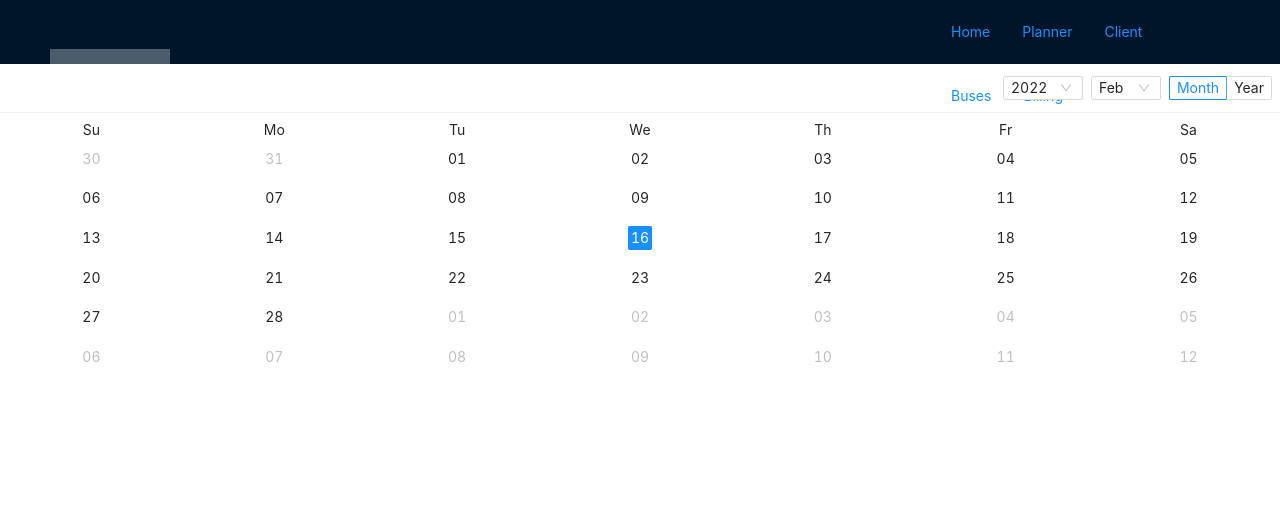
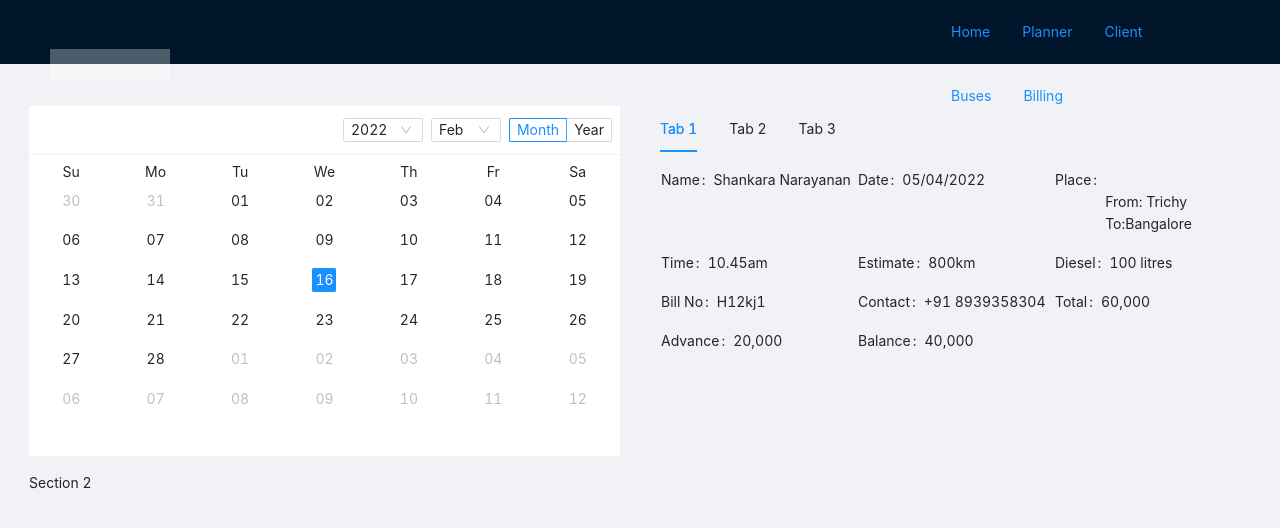
Before and after one commit to msShanky/Bus-Booking-Application, a Next.js app: page / in a window 1280 px wide. Shown: the top 528 px of the page. Built offline with nearby package versions, Linux system fonts and the light colour scheme.

Commit message:
Basic components for Section One

```diff
--- a/src/components/AppLayout.tsx
+++ b/src/components/AppLayout.tsx
@@ -5,9 +5,9 @@ const { Content } = Layout;
 
 const AppLayout: FunctionComponent = ({ children }) => {
 	return (
-		<Layout className="layout">
+		<Layout hasSider={false} className="layout">
 			<AppHeader />
-			<Content>{children}</Content>
+			<Content className="app-container">{children}</Content>
 		</Layout>
 	);
 };
--- a/src/pages/index.tsx
+++ b/src/pages/index.tsx
@@ -1,17 +1,92 @@
 import type { NextPage } from "next";
-import { Calendar } from "antd";
+import { Calendar, Col, Descriptions, Row, Space, Tabs } from "antd";
 import Layout from "../components/AppLayout";
+const { TabPane } = Tabs;
 
 const Home: NextPage = () => {
 	const onPanelChange = (event: any) => {
 		console.log("DATE CHANGE EVENT", event);
 	};
+
+	const onTabChange = (event: any) => {
+		console.log("THE CHANGE EVENT ON TAB", event);
+	};
+
 	return (
 		<Layout>
+			<Space className="sectionContainer" size={16} direction="vertical">
+				<Row className="sectionOneRow" wrap={false} align="middle" justify="space-around" gutter={[40, 0]}>
+					<Col span={12}>
+						<Calendar style={{ height: "350px" }} fullscreen={false} onPanelChange={onPanelChange} />
+					</Col>
+					<Col span={12}>
+						<Tabs className="tabContainer" defaultActiveKey="1" onChange={onTabChange}>
+							<TabPane tab="Tab 1" key="1">
+								<Descriptions layout="horizontal">
+									<Descriptions.Item label="Name">Shankara Narayanan</Descriptions.Item>
+									<Descriptions.Item label="Date">05/04/2022</Descriptions.Item>
+									<Descriptions.Item label="Place">
+										<br />
+										From: Trichy
+										<br />
+										To:Bangalore
+									</Descriptions.Item>
+									<Descriptions.Item label="Time">10.45am</Descriptions.Item>
+									<Descriptions.Item label="Estimate">800km</Descriptions.Item>
+									<Descriptions.Item label="Diesel">100 litres</Descriptions.Item>
+									<Descriptions.Item label="Bill No">H12kj1</Descriptions.Item>
+									<Descriptions.Item label="Contact">+91 8939358304</Descriptions.Item>
+									<Descriptions.Item label="Total">60,000</Descriptions.Item>
+									<Descriptions.Item label="Advance">20,000</Descriptions.Item>
+									<Descriptions.Item label="Balance">40,000</Descriptions.Item>
+								</Descriptions>
+							</TabPane>
+							<TabPane tab="Tab 2" key="2">
+								<Descriptions>
+									<Descriptions.Item label="Name">Shankara Narayanan</Descriptions.Item>
+									<Descriptions.Item label="Date">05/04/2022</Descriptions.Item>
+									<Descriptions.Item label="Place">
+										<br />
+										From: Trichy
+										<br />
+										To:Bangalore
+									</Descriptions.Item>
+									<Descriptions.Item label="Time">10.45am</Descriptions.Item>
+									<Descriptions.Item label="Estimate">800km</Descriptions.Item>
+									<Descriptions.Item label="Diesel">100 litres</Descriptions.Item>
+									<Descriptions.Item label="Bill No">H12kj1</Descriptions.Item>
+									<Descriptions.Item label="Contact">+91 8939358304</Descriptions.Item>
+									<Descriptions.Item label="Total">60,000</Descriptions.Item>
+									<Descriptions.Item label="Advance">20,000</Descriptions.Item>
+									<Descriptions.Item label="Balance">40,000</Descriptions.Item>
+								</Descriptions>
+							</TabPane>
+							<TabPane tab="Tab 3" key="3">
+								<Descriptions>
+									<Descriptions.Item label="Name">Shankara Narayanan</Descriptions.Item>
+									<Descriptions.Item label="Date">05/04/2022</Descriptions.Item>
+									<Descriptions.Item label="Place">
+										<br />
+										From: Trichy
+										<br />
+										To:Bangalore
+									</Descriptions.Item>
+									<Descriptions.Item label="Time">10.45am</Descriptions.Item>
+									<Descriptions.Item label="Estimate">800km</Descriptions.Item>
+									<Descriptions.Item label="Diesel">100 litres</Descriptions.Item>
+									<Descriptions.Item label="Bill No">H12kj1</Descriptions.Item>
+									<Descriptions.Item label="Contact">+91 8939358304</Descriptions.Item>
+									<Descriptions.Item label="Total">60,000</Descriptions.Item>
+									<Descriptions.Item label="Advance">20,000</Descriptions.Item>
+									<Descriptions.Item label="Balance">40,000</Descriptions.Item>
+								</Descriptions>
+							</TabPane>
+						</Tabs>
+					</Col>
+				</Row>
+				<Row>Section 2</Row>
+			</Space>
 			{/* Section 1 : Date picker and details */}
-			<div>
-				<Calendar fullscreen={false} onPanelChange={onPanelChange} />
-			</div>
 		</Layout>
 	);
 };
--- a/src/styles/globals.css
+++ b/src/styles/globals.css
@@ -25,3 +25,21 @@ a {
 
 .layout {
 }
+
+.app-container {
+	max-width: 1222px;
+	margin: auto;
+	height: 93vh;
+}
+
+.sectionContainer {
+	margin-top: 3em;
+}
+
+.sectionOneRow {
+	height: 350px;
+}
+
+.tabContainer {
+	height: 350px;
+}
```
